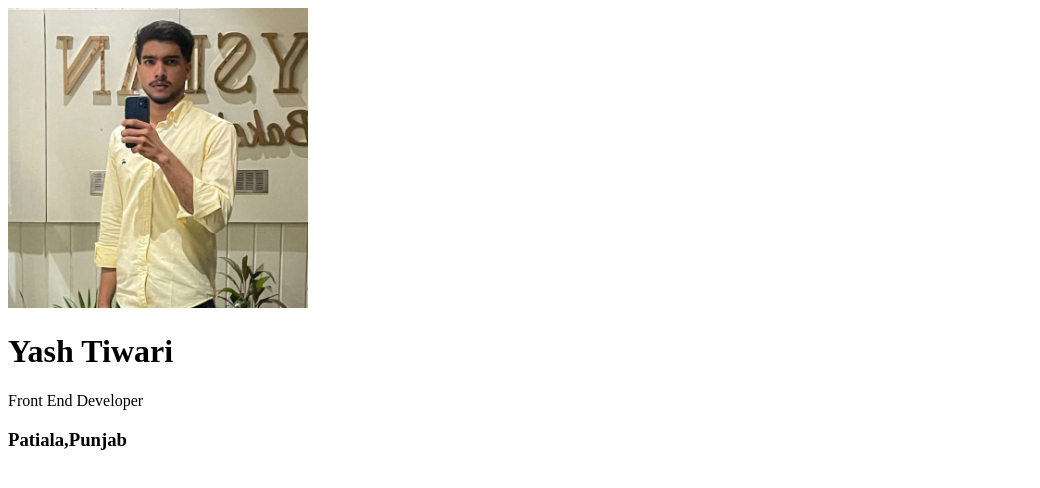
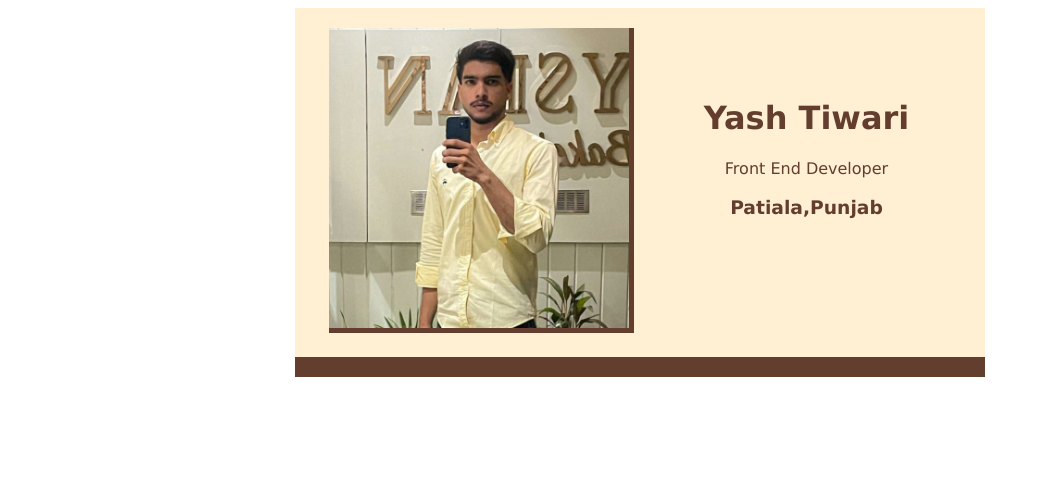
Before and after one commit to yashtiiwari/Business-card, a plain HTML site: page index.html in a window 1280 px wide. Shown: the whole page, without its empty margins (0-1040 px from the left). Drawn offline with Linux system fonts and the light colour scheme.

Commit message:
Update HTML structure and stylesheet reference

```diff
--- a/business-card1.html
+++ b/index.html
@@ -2,7 +2,7 @@
 <html lang="en">
 <head>
     <meta charset="UTF-8">
-    <link rel="stylesheet" href="business-card1.css">
+    <link rel="stylesheet" href="style.css">
     <title>Personal Business catd </title>
 </head>
 <body>
```
